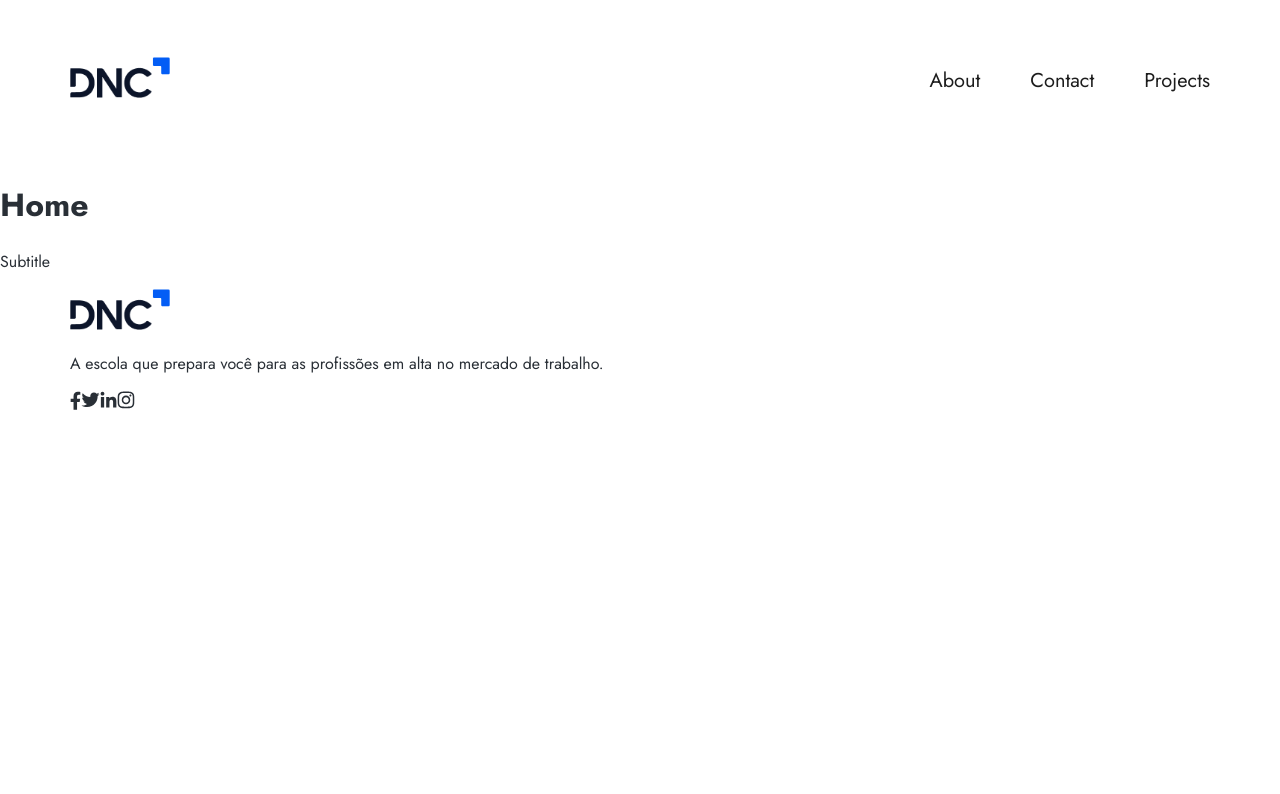
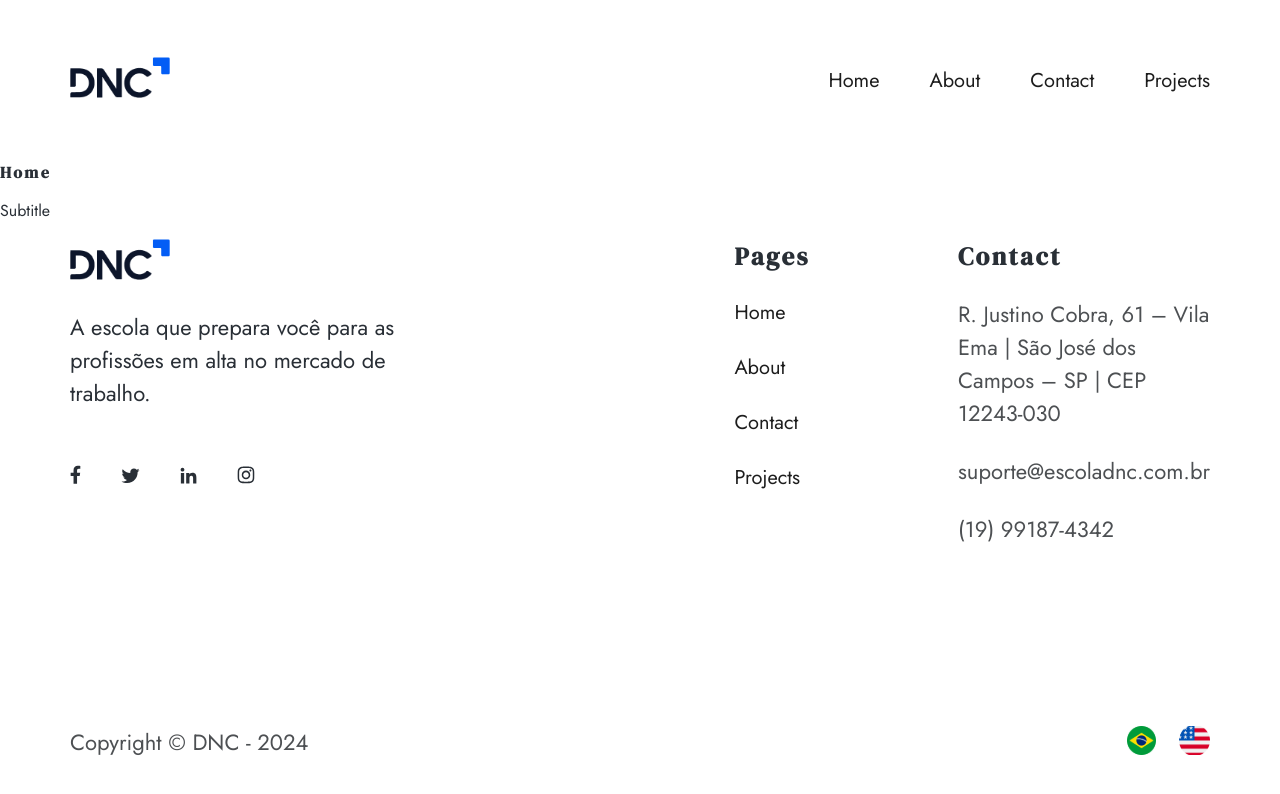
Before and after one commit to ThalesFortes/WebSite, a React (Vite) app in the folder website-company/: page / in a window 1280 px wide. Shown: the top 794 px of the page. Built offline with nearby package versions, Linux system fonts and the light colour scheme.

Commit message:
Finishe footer component

```diff
--- a/website-company/src/components/Footer/Footer.css
+++ b/website-company/src/components/Footer/Footer.css
@@ -0,0 +1,79 @@
+.footer-logo-col {
+  max-width: 340px;
+  width: 100%;
+}
+
+ul li {
+  list-style: none;
+  margin: 0;
+  padding: 0;
+}
+
+ul li a{
+  color: #1D1D1D;
+  font-size: 20px;
+  text-decoration: none;
+
+  &:hover{
+    color: #0C70F2;
+  }
+}
+.footer-col {
+  margin: 0 0 0 140px;
+  max-width: 260px;
+  width: 100%;
+}
+
+.footer-col ul {
+  margin: 0;
+  padding: 0;
+}
+
+.footer-col li {
+  margin: 0 0 25px 0;
+}
+
+footer h3, .footer-logo {
+  font-size: 25px;
+  margin: 0 0 25px 0;
+}
+
+footer a, footer p {
+  font-size: 22px;
+  margin: 0 0 25px 0;
+  line-height: 150%;
+}
+
+footer a {
+  color: #1D1D1D;
+  text-decoration: none;
+}
+
+footer a:hover {
+  color: #0C70F2;
+}
+
+footer .social-links a {
+  margin: 25px 40px 0 0;
+}
+
+.footer-copy {
+  margin: 155px 0 50px 0;
+}
+
+.footer-copy .langs-area {
+  column-gap: 23px;
+}
+
+@media (max-width: 768px)  {
+  .footer-col{
+    margin: 0 0 0 0;
+    max-width: 100%;
+    width: 100%;
+  }
+
+  .footer-logo-col {
+    max-width: 100%;
+    width: 100%;
+  }
+}
--- a/website-company/src/components/Footer/Footer.jsx
+++ b/website-company/src/components/Footer/Footer.jsx
@@ -17,7 +17,7 @@
       <div className="container">
         <div className="d-flex jc-space-between">
           <div className="footer-logo-col">
-            <img src={Logo} alt="logo da empresa" />
+            <img src={Logo} className="footer-logo" alt="logo da empresa" />
             <p className="gray-1-color">
               A escola que prepara você para as profissões em alta no mercado de trabalho.
             </p>
@@ -36,6 +36,30 @@
               </a>
             </div>
           </div>
+          <div className="d-flex">
+            <div className="footer-col">
+              <h3>Pages</h3>
+              <ul>
+                <li><Link to="/">Home</Link></li>
+                <li><Link to="/about">About</Link></li>
+                <li><Link to="/contact">Contact</Link></li>
+                <li><Link to="/projects">Projects</Link></li>
+              </ul>
+            </div>
+            <div className="footer-col">
+              <h3>Contact</h3>
+              <p className="grey-1-color">R. Justino Cobra, 61 – Vila Ema | São José dos Campos – SP | CEP 12243-030 </p>
+              <p className="grey-1-color">suporte@escoladnc.com.br</p>
+              <p className="grey-1-color">(19) 99187-4342</p>
+            </div>
+          </div>
+        </div>
+        <div className="d-flex jc-space-between footer-copy">
+          <p className="grey-1-color">Copyright © DNC - 2024</p>
+          <div className="d-flex langs-area ">
+            <img src={BrazilIcon} height="29px" alt="icone do brazil" />
+            <img src={UsaIcon} height="29px"  alt="icone dos estados unidos" />
+          </div>
         </div>
       </div>
     </footer>
--- a/website-company/src/components/Header/Header.jsx
+++ b/website-company/src/components/Header/Header.jsx
@@ -13,6 +13,7 @@
             <Link to="/"><img src={Logo} alt="logo da empresa dnc" /></Link>
             <nav>
               <ul className="d-flex">
+                <li><Link to="/">Home</Link></li>
                 <li><Link to="/about">About</Link></li>
                 <li><Link to="/contact">Contact</Link></li>
                 <li><Link to="/projects">Projects</Link></li>
--- a/website-company/src/main.css
+++ b/website-company/src/main.css
@@ -41,6 +41,23 @@
 
 .grey-1-color{
   color: #4D5053;
+}
+
+/*TYPOGRAFY*/
+h1, h2, h3, h4, h5, h6{
+  font-family: "DM Serif Display", sans-serif;
+  font-size: inherit;
+  padding: 0;
+  margin: 0;
+  letter-spacing: 2.5px;
+}
+
+p {
+  line-height: 150%;
+}
+
+.txt-center {
+  text-align: center;
 }
 
 /* GRID */
```
